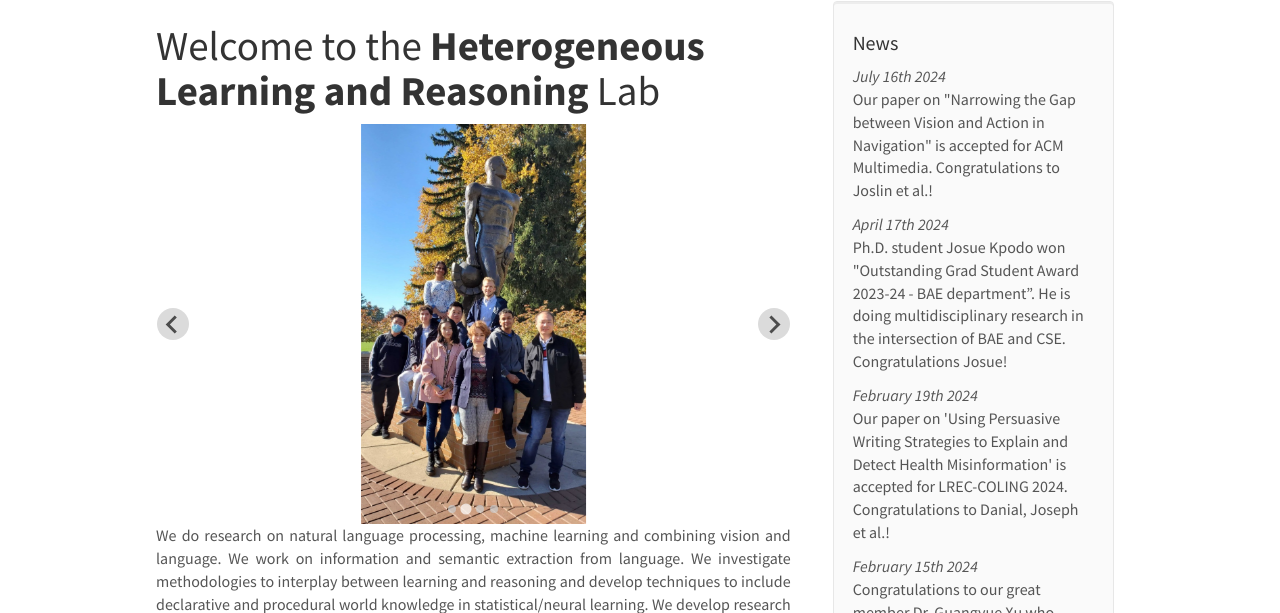
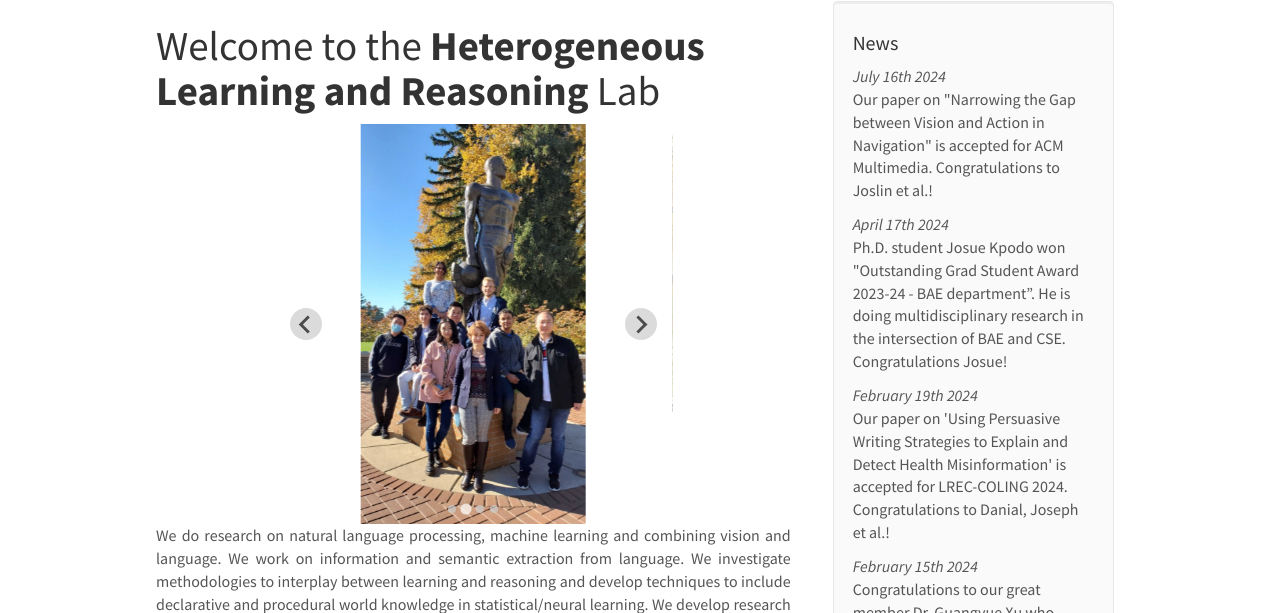
Before and after one commit to HLR/HLR.github.io, a Jekyll site: the page built from _pages/home.md, in a window 1280 px wide. Shown: the part 129-742 px from the top of the page. Built offline with Jekyll 4.4.1, drawn with Linux system fonts in a browser that asks for light colours; nearby versions of some CDN libraries.

Commit message:
Use splide to update the homepage display and make auto-adpative size

```diff
--- a/css/main.scss
+++ b/css/main.scss
@@ -184,7 +184,7 @@ table tr td :last-child {
 /* 确保图片保持比例，自动调整为适合容器的大小 */
 .gallery-image {
 width: 100%;
-height: 400px;
+max-height: 400px;
 border-radius: 5%;
 object-fit: cover; /* 保持图片比例，裁剪以适应容器 */
 display: block;
@@ -193,6 +193,13 @@ object-fit: contain;
 
 }
 
+/* 限制 Splide 容器的宽度和高度 */
+.splide {
+	width: 60%;
+	margin: 0 auto;
+	overflow: hidden;
+  }
+
 /* 对大屏幕设备使用 contain */
 @media (min-width: 768px) {
 	.gallery-image {
```
